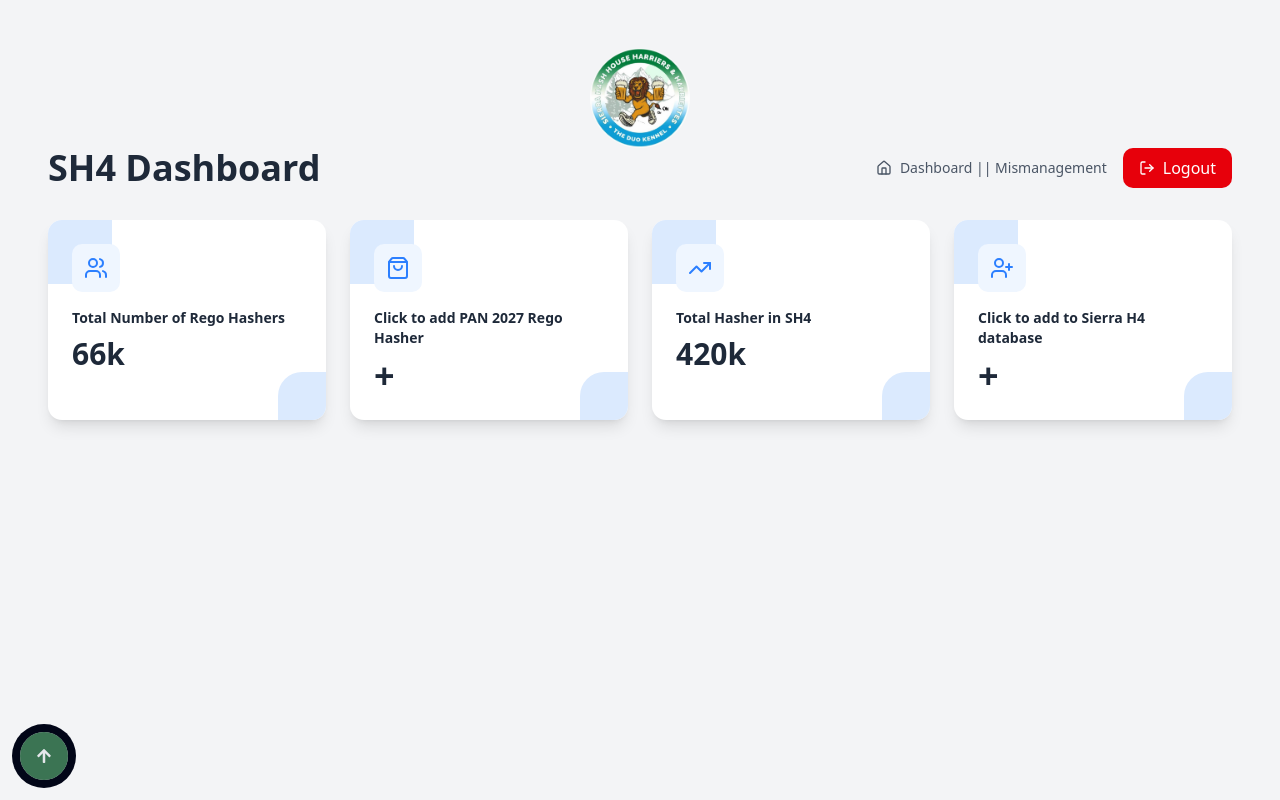
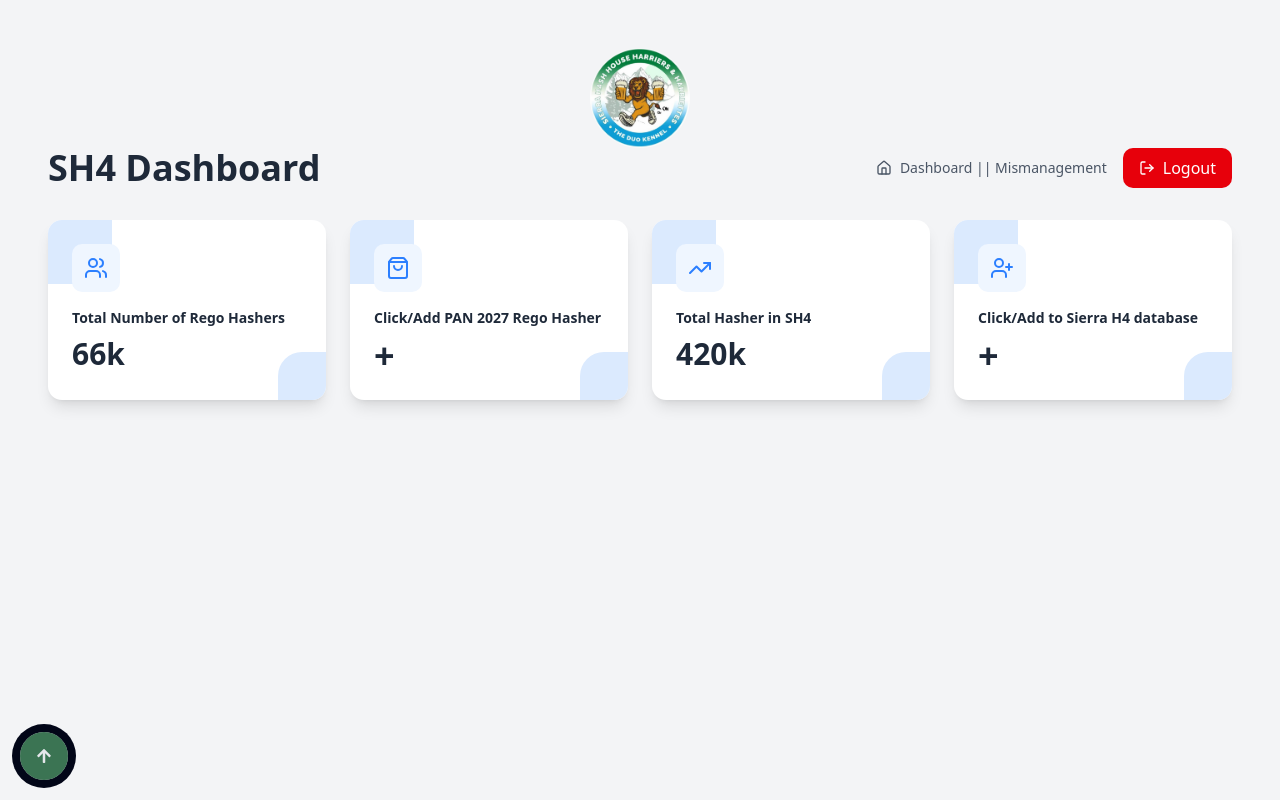
Before and after one commit to 1surep/sh4, a Next.js app: page /dashboard in a window 1280 px wide. Built offline with nearby package versions, Linux system fonts and the light colour scheme.

Commit message:
all working commented out the chabot api

```diff
--- a/app/api/chat/route.js
+++ b/app/api/chat/route.js
@@ -24,7 +24,7 @@ export async function POST(request) {
         // Construct the full prompt with the kennels data
         const fullPrompt = `You are a helpful assistant for Abuja Hash House Harriers. Please answer the following question based on the provided Hash DB data:\n\n${kennelsData}\n\nUser Question: ${prompt}`;
 
-        const genAI = new GoogleGenerativeAI(process.env.GEMINI_API_KEY);
+        // const genAI = new GoogleGenerativeAI(process.env.GEMINI_API_KEY);
         const model = genAI.getGenerativeModel({model: "gemini-2.5-flash"});
         const result = await model.generateContent(fullPrompt);
         const response = await result.response;
--- a/app/dashboard/page.jsx
+++ b/app/dashboard/page.jsx
@@ -115,7 +115,7 @@ const Dashboard = () => {
                     <ShoppingBag className="text-blue-500" size={24} />
                   </div>
                 </div>
-                <h3 className="text-gray-800 font-semibold text-sm mb-2">Click to add PAN 2027 Rego Hasher</h3>
+                <h3 className="text-gray-800 font-semibold text-sm mb-2">Click/Add PAN 2027 Rego Hasher</h3>
                 <div className="text-4xl font-bold text-gray-800">+</div>
               </div>
             </motion.div>
@@ -155,7 +155,7 @@ const Dashboard = () => {
                     <UserPlus className="text-blue-500" size={24} />
                   </div>
                 </div>
-                <h3 className="text-gray-800 font-semibold text-sm mb-2">Click to add to Sierra H4 database </h3>
+                <h3 className="text-gray-800 font-semibold text-sm mb-2">Click/Add to Sierra H4 database </h3>
                 <div className="text-4xl font-bold text-gray-800">+</div>
               </div>
             </motion.div>
--- a/components/Chat/Chatbot.jsx
+++ b/components/Chat/Chatbot.jsx
@@ -37,7 +37,7 @@ const Chatbot = () => {
       console.error("fetch error:", error);
       setMessages((prev) => [
         ...prev,
-        { text: "Error: Purchase more token", sender: "bot" },
+        { text: "Error fetching response:", sender: "bot" },
       ]);
     } finally {
       setLoading(false);
```
